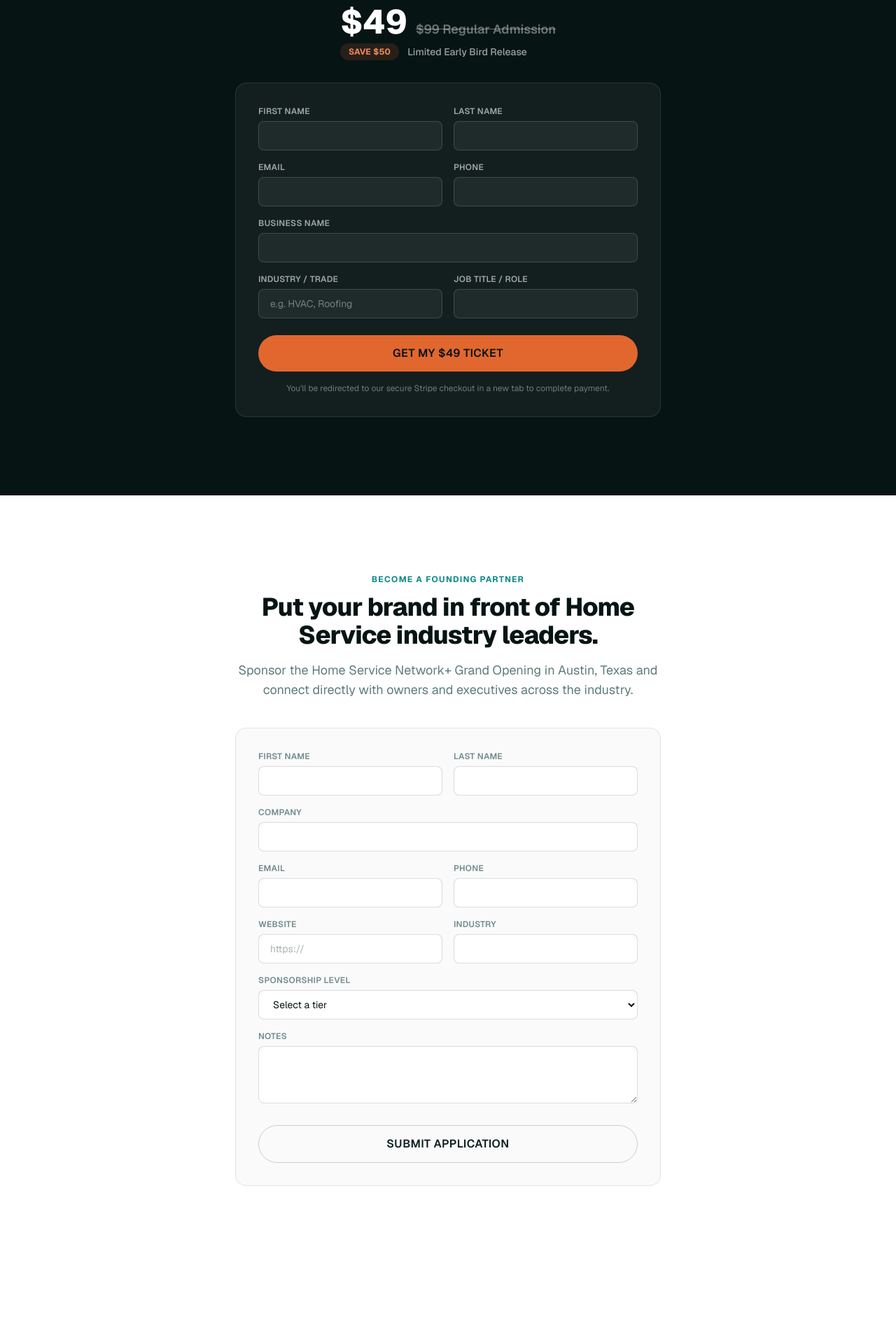
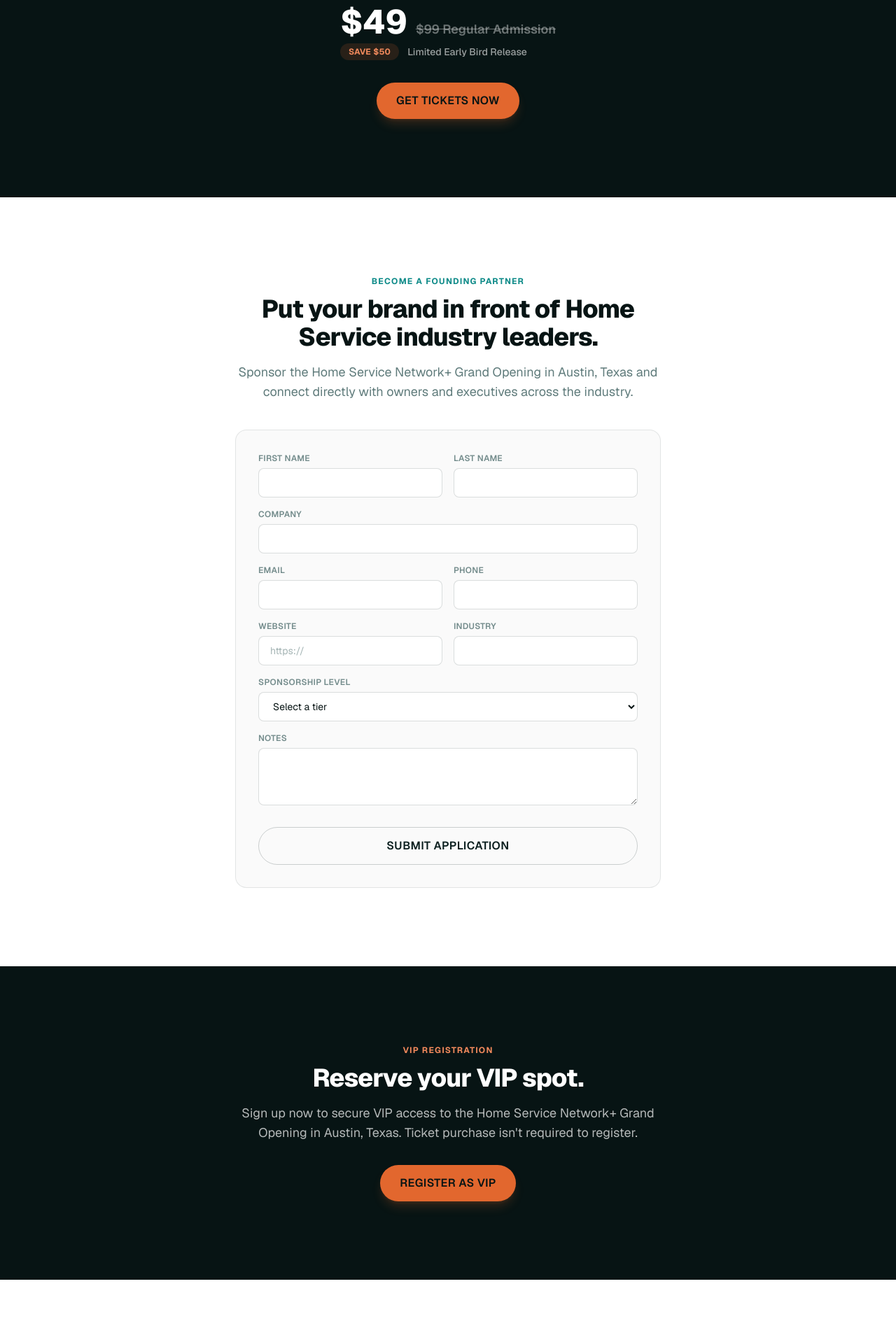
Before and after one commit to Aniyanetworks/homeservicenetwork, a Next.js app: page / in a window 1280 px wide. Shown: the part 8622-10540 px from the top of the page at 70% size. Built offline with nearby package versions, Linux system fonts and the light colour scheme; no server answers.

Commit message:
final change done

```diff
--- a/src/app/page.tsx
+++ b/src/app/page.tsx
@@ -10,6 +10,7 @@ import Agenda from "@/components/Agenda";
 import Sponsors from "@/components/Sponsors";
 import TicketSelection from "@/components/TicketSelection";
 import BecomeSponsor from "@/components/BecomeSponsor";
+import VipRegistration from "@/components/VipRegistration";
 import Faq from "@/components/Faq";
 import Footer from "@/components/Footer";
 
@@ -29,6 +30,7 @@ export default function Home() {
         <Sponsors />
         <TicketSelection />
         <BecomeSponsor />
+        <VipRegistration />
         <Faq />
       </main>
       <Footer />
--- a/src/components/Countdown.tsx
+++ b/src/components/Countdown.tsx
@@ -1,3 +1,4 @@
+/* eslint-disable react-hooks/set-state-in-effect */
 "use client";
 
 import { useEffect, useState } from "react";
--- a/src/components/TicketSelection.tsx
+++ b/src/components/TicketSelection.tsx
@@ -1,8 +1,9 @@
-import { EVENT } from "@/lib/content";
+import { EVENT, LINKS } from "@/lib/content";
 import SectionHeading from "./SectionHeading";
 import PricingBadge from "./PricingBadge";
 import TicketForm from "./TicketForm";
 import Reveal from "./motion/Reveal";
+import CtaButton from "./CtaButton";
 
 export default function TicketSelection() {
   return (
@@ -24,10 +25,15 @@ export default function TicketSelection() {
           </div>
         </Reveal>
 
-        <Reveal delay={0.2}>
+        {/* <Reveal delay={0.2}>
           <div className="mt-8 text-left">
             <TicketForm />
           </div>
+        </Reveal> */}
+        <Reveal delay={0.2}>
+          <CtaButton href={LINKS.getTickets} size="lg" className="mt-8">
+            Get Tickets Now
+          </CtaButton>
         </Reveal>
       </div>
     </section>
--- /dev/null
+++ b/src/components/VipRegistration.tsx
@@ -0,0 +1,27 @@
+import { EVENT, LINKS } from "@/lib/content";
+import SectionHeading from "./SectionHeading";
+import Reveal from "./motion/Reveal";
+import CtaButton from "./CtaButton";
+
+export default function VipRegistration() {
+  return (
+    <section id="vip" className="bg-navy-950 py-20 text-white sm:py-28">
+      <div className="mx-auto max-w-2xl px-4 text-center sm:px-6 lg:px-8">
+        <Reveal>
+          <SectionHeading
+            eyebrow="VIP Registration"
+            title="Reserve your VIP spot."
+            body={`Sign up now to secure VIP access to the ${EVENT.name} ${EVENT.eventTitle} in ${EVENT.city}. Ticket purchase isn't required to register.`}
+            align="center"
+            dark
+          />
+        </Reveal>
+        <Reveal delay={0.15}>
+          <CtaButton href={LINKS.vipRegistration} size="lg" className="mt-8">
+            Register as VIP
+          </CtaButton>
+        </Reveal>
+      </div>
+    </section>
+  );
+}
--- a/src/lib/content.ts
+++ b/src/lib/content.ts
@@ -24,6 +24,12 @@ export const EVENT = {
     name: "Isael Garcia",
     title: "Founder, Home Service Network+",
   },
+};
+
+export const LINKS = {
+  getTickets: process.env.NEXT_PUBLIC_GHL_TICKETS_URL || "#tickets",
+  becomeSponsor: "#sponsor",
+  vipRegistration: "https://api.leadconnectorhq.com/widget/form/NflowB1uYzdAU0LGKi5x",
 };
 
 // ---- Ticket Pricing Phases ----
@@ -68,10 +74,6 @@ export const PRICING_PHASES = {
 
 export const PRICING = PRICING_PHASES[CURRENT_PHASE];
 
-export const LINKS = {
-  getTickets: "#tickets",
-  becomeSponsor: "#sponsor",
-};
 
 export const NAV_LINKS = [
   { label: "About", href: "#about" },
```
